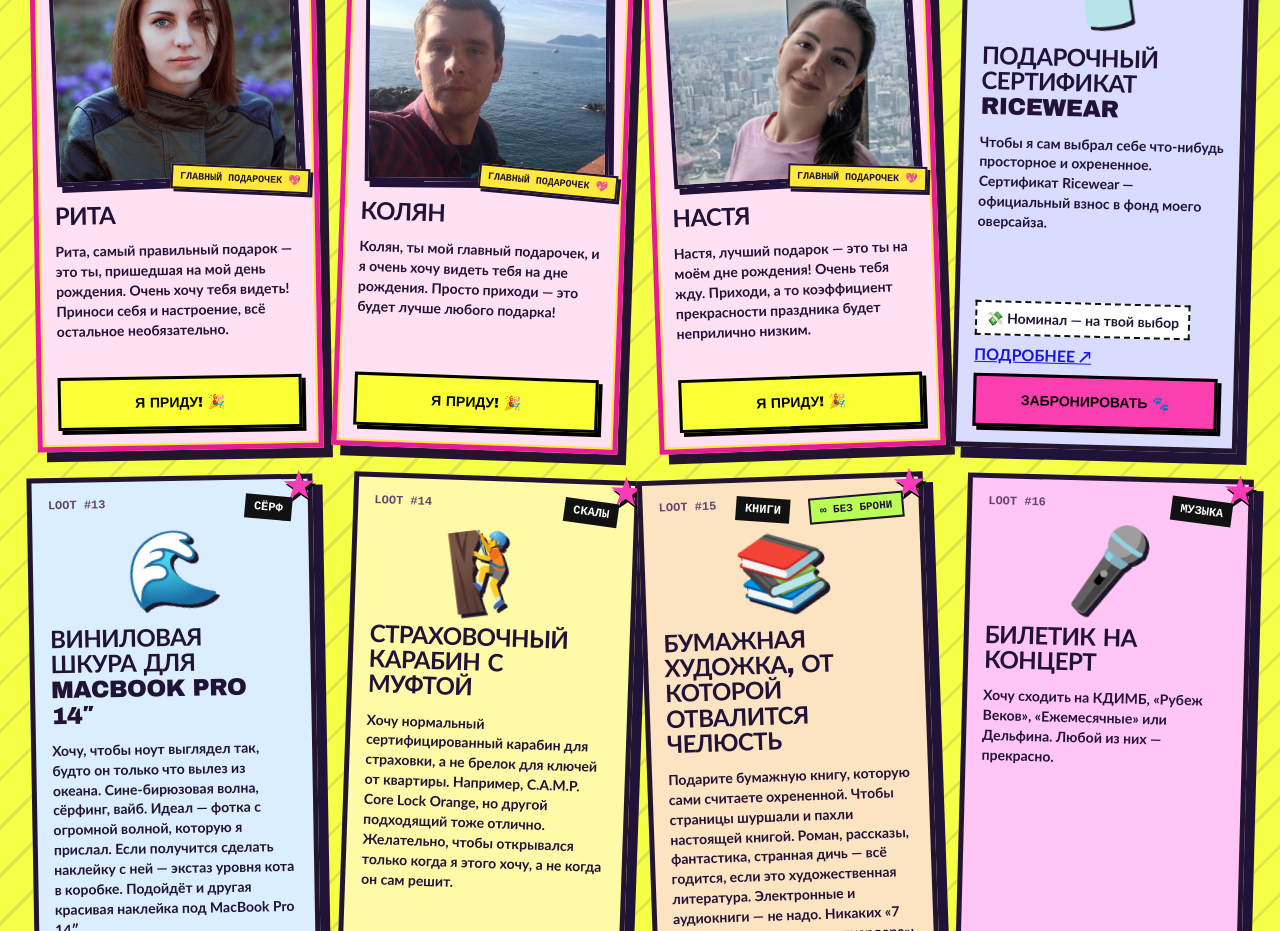
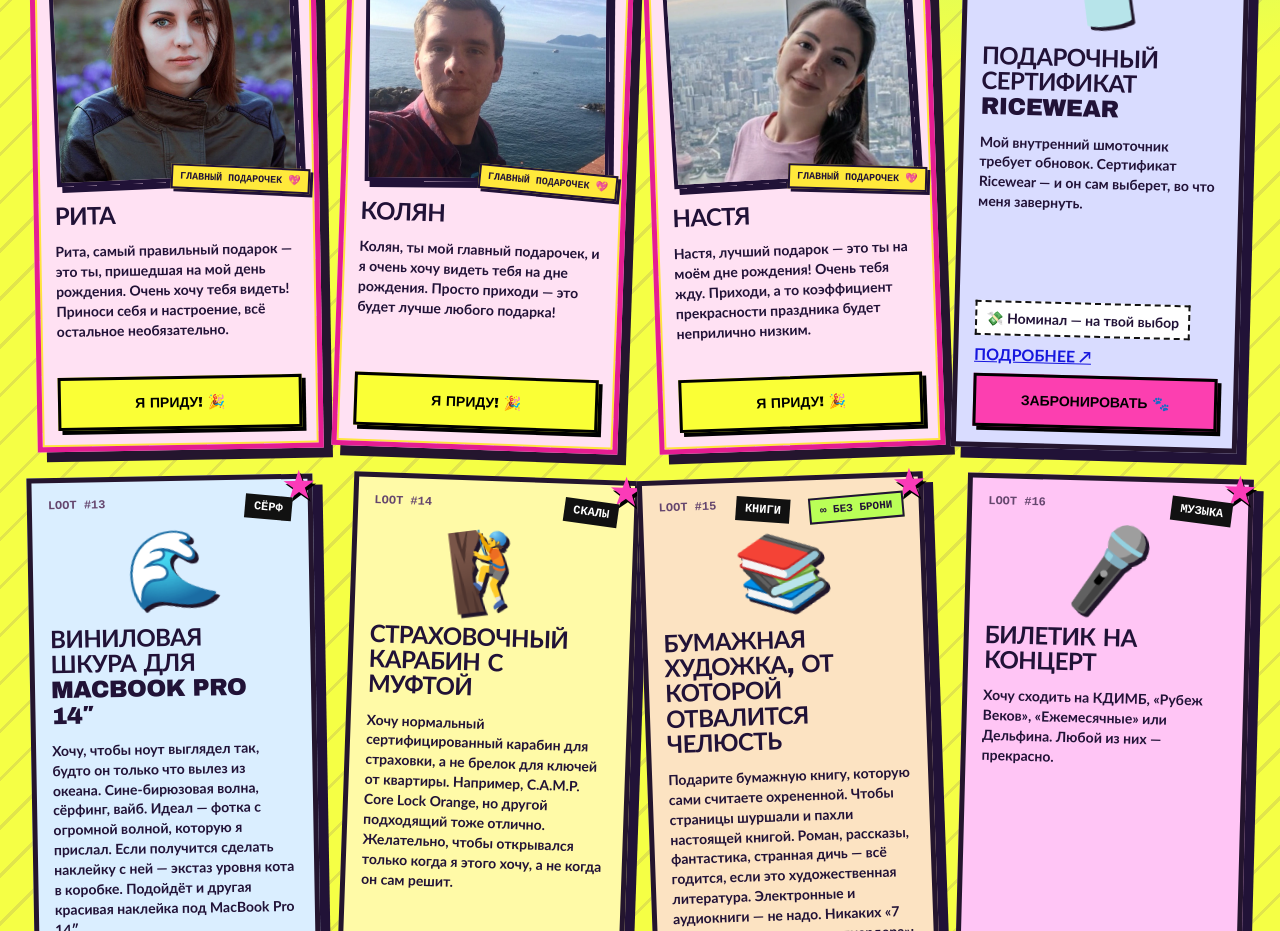
Before and after one commit to raphickie/wishlist, a React (Vite) app: page / in a window 1280 px wide. Shown: the part 2540-3471 px from the top of the page. Built offline with nearby package versions, Linux system fonts and the light colour scheme; no server answers; the database is empty.

Commit message:
Rewrite Ricewear certificate copy about the inner fashion lover

```diff
--- a/src/gifts.ts
+++ b/src/gifts.ts
@@ -141,7 +141,7 @@ export const gifts: Gift[] = [
     emoji: '👕',
     budget: 'Номинал — на твой выбор',
     category: 'одежда',
-    description: 'Чтобы я сам выбрал себе что-нибудь просторное и охрененное. Сертификат Ricewear — официальный взнос в фонд моего оверсайза.',
+    description: 'Мой внутренний шмоточник требует обновок. Сертификат Ricewear — и он сам выберет, во что меня завернуть.',
     link: 'https://ricewear.com/shop/certificates',
   },
   {
```
